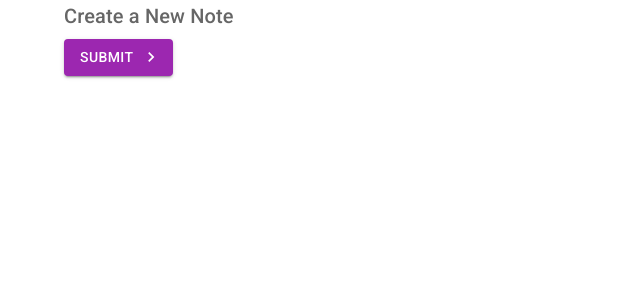
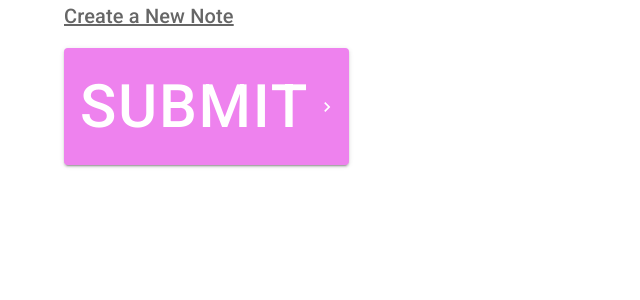
Before and after one commit to GrzegorzPacewicz/notes-mui, a React (Vite) app: page /#/ in a window 1280 px wide. Shown: the top 300 px of the page, without its empty margins (0-640 px from the left). Built offline with nearby package versions, Linux system fonts and the light colour scheme.

Commit message:
CustomButton and sx props to Typography

```diff
--- a/src/App.jsx
+++ b/src/App.jsx
@@ -7,8 +7,8 @@ function App() {
     return (
         <HashRouter>
             <Routes>
-                <Route exact path="/" element={<Notes/>}/>
-                <Route path="/creat/" element={<Create/>}/>
+                <Route exact path="/*" element={<Notes/>}/>
+                <Route path="/create/" element={<Create/>}/>
             </Routes>
         </HashRouter>
     )
--- a/src/pages/Create.jsx
+++ b/src/pages/Create.jsx
@@ -1,7 +1,7 @@
 
 
 const Create = () => {
-    return (
+     return (
         <div>
            Create page
         </div>
--- a/src/pages/Notes.jsx
+++ b/src/pages/Notes.jsx
@@ -1,29 +1,36 @@
-import { Button, Container, Typography } from "@mui/material";
+import { Button, Container, styled, Typography } from "@mui/material";
 import KeyboardArrowRightIcon from '@mui/icons-material/KeyboardArrowRight';
+
+const CustomButton = styled(Button)({
+    fontSize: 60,
+    backgroundColor: 'violet',
+    '&:hover':{
+        backgroundColor: 'purple'
+    }
+});
 
 const Notes = () => {
     return (
         <Container>
-
             <Typography
                 variant="h6"
                 component="h2"
                 color="textSecondary"
                 gutterBottom
+                sx={{ textDecoration: 'underline', marginBottom: 2, }}
             >
                 Create a New Note
             </Typography>
 
-            <Button
+            <CustomButton
                 onClick={() => console.log('Clicked!')}
                 type="submit"
                 color="secondary"
                 variant="contained"
-                endIcon={<KeyboardArrowRightIcon/>}
+                endIcon={<KeyboardArrowRightIcon />}
             >
                 Submit
-            </Button>
-
+            </CustomButton>
         </Container>
     );
 };
```
